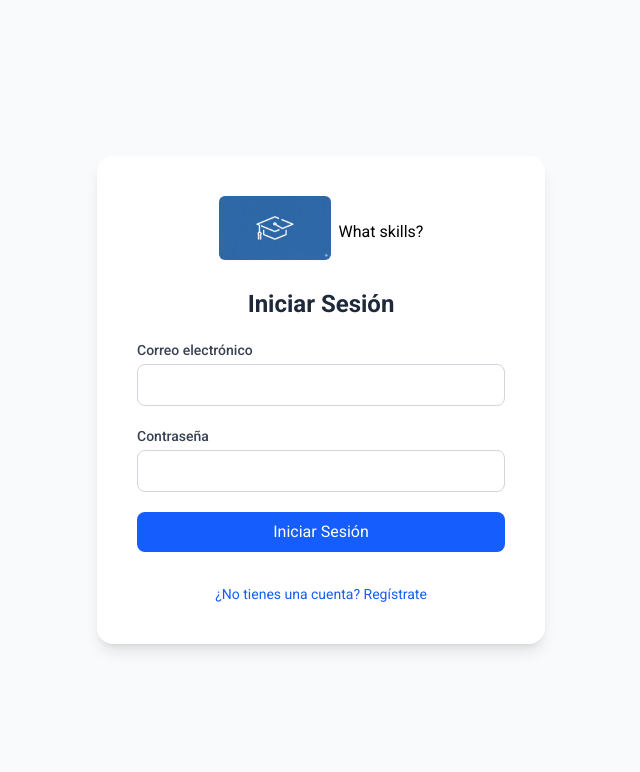
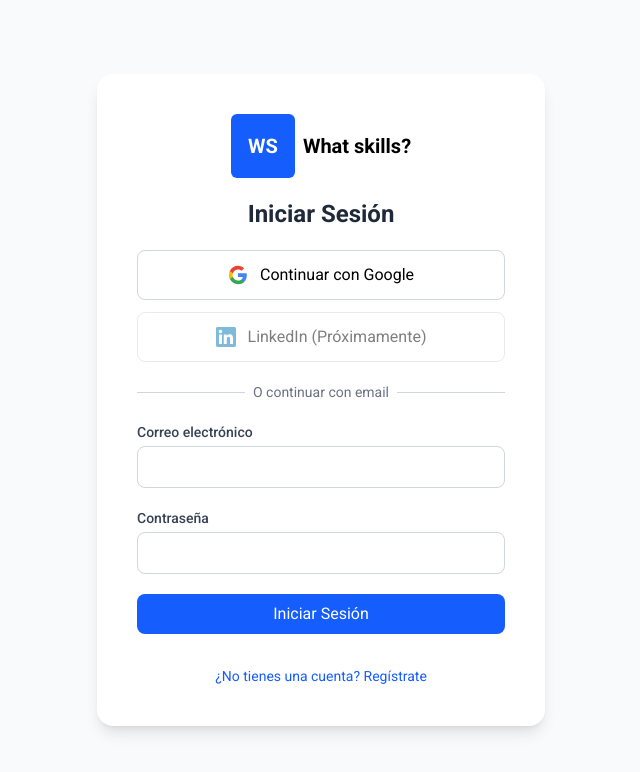
Before and after one commit to diegoam11/what-skills-frontend, a React (Vite) app: page /login in a window 1280 px wide. Shown: the top 772 px of the page, without its empty margins (319-959 px from the left). Built offline with nearby package versions, Linux system fonts and the light colour scheme.

Commit message:
login update

```diff
--- a/src/App.tsx
+++ b/src/App.tsx
@@ -1,12 +1,42 @@
-import { BrowserRouter } from "react-router-dom";
-import { AppRouter } from "./router";
+import { useState, useEffect } from 'react';
+import { BrowserRouter as Router, Routes, Route, Navigate } from 'react-router-dom';
+import { DashboardView } from './pages/dashboard/DashboardView';
+import { LoginView } from './pages/login/LoginView';
 
 function App() {
-  return (
-    <BrowserRouter>
-      <AppRouter></AppRouter>
-    </BrowserRouter>
-  );
+    const [isAuthenticated, setIsAuthenticated] = useState(false);
+    const [loading, setLoading] = useState(true);
+
+    useEffect(() => {
+        // Verificar si hay sesión activa
+        const token = localStorage.getItem('userToken');
+        setIsAuthenticated(!!token);
+        setLoading(false);
+    }, []);
+
+    if (loading) {
+        return (
+            <div className="min-h-screen flex items-center justify-center">
+                <div className="text-lg">Cargando...</div>
+            </div>
+        );
+    }
+
+    return (
+        <Router>
+            <Routes>
+                <Route
+                    path="/"
+                    element={isAuthenticated ? <Navigate to="/dashboard" /> : <LoginView />}
+                />
+                <Route path="/login" element={<LoginView />} />
+                <Route
+                    path="/dashboard"
+                    element={isAuthenticated ? <DashboardView /> : <Navigate to="/login" />}
+                />
+            </Routes>
+        </Router>
+    );
 }
 
 export default App;
--- a/src/pages/dashboard/DashboardView.tsx
+++ b/src/pages/dashboard/DashboardView.tsx
@@ -1,7 +1,31 @@
+import React from 'react';
+
 export const DashboardView = () => {
-  return (
-    <div>
-      <h1>dashboard</h1>
-    </div>
-  );
+    return (
+        <div className="min-h-screen bg-gray-50 p-8">
+            <div className="max-w-4xl mx-auto">
+                <header className="mb-8">
+                    <h1 className="text-3xl font-bold text-gray-900">Dashboard</h1>
+                    <p className="text-gray-600 mt-2">Gestión de perfiles profesionales</p>
+                </header>
+
+                <div className="grid grid-cols-1 md:grid-cols-2 lg:grid-cols-3 gap-6">
+                    <div className="bg-white p-6 rounded-lg shadow-md">
+                        <h2 className="text-xl font-semibold mb-4">Mi Perfil</h2>
+                        <p className="text-gray-600">Gestiona tu información profesional</p>
+                    </div>
+
+                    <div className="bg-white p-6 rounded-lg shadow-md">
+                        <h2 className="text-xl font-semibold mb-4">Habilidades</h2>
+                        <p className="text-gray-600">Administra tus skills técnicos</p>
+                    </div>
+
+                    <div className="bg-white p-6 rounded-lg shadow-md">
+                        <h2 className="text-xl font-semibold mb-4">Proyectos</h2>
+                        <p className="text-gray-600">Muestra tu portafolio</p>
+                    </div>
+                </div>
+            </div>
+        </div>
+    );
 };
--- a/src/pages/login/LoginView.tsx
+++ b/src/pages/login/LoginView.tsx
@@ -1,9 +1,25 @@
-import { useLoginLogic } from "./LoginLogic";
-import logo from "../../assets/logo.png";
+import React, { useState } from 'react';
 
 export const LoginView: React.FC = () => {
-  const { email, setEmail, password, setPassword, handleSubmit } =
-    useLoginLogic();
+    const [email, setEmail] = useState('');
+    const [password, setPassword] = useState('');
+
+    const handleSubmit = (e: React.FormEvent) => {
+        e.preventDefault();
+        console.log('Login:', { email, password });
+        // Simulación de login exitoso - redirigir al dashboard
+        window.location.href = '/dashboard';
+    };
+
+    const handleGoogleLogin = () => {
+        console.log('Google login clicked');
+        // Por ahora solo simular login exitoso
+        window.location.href = '/dashboard';
+    };
+
+    const handleLinkedInLogin = () => {
+        console.log('LinkedIn login clicked');
+    };
 
     return (
         <div className="flex items-center justify-center min-h-screen bg-gray-50 px-4">
@@ -13,17 +29,56 @@
             >
                 {/* Logo */}
                 <div className="flex justify-center items-center">
-          <img
-            src={logo}
-            alt="What Skills Logo"
-            className="h-16 w-auto mb-2 rounded-md"
-          />
-          <h1 className="ml-2">What skills?</h1>
+                    <div className="h-16 w-16 bg-blue-600 rounded-md flex items-center justify-center">
+                        <span className="text-white font-bold text-xl">WS</span>
+                    </div>
+                    <h1 className="ml-2 text-xl font-bold">What skills?</h1>
                 </div>
 
                 <h1 className="text-2xl font-bold text-center text-gray-800">
                     Iniciar Sesión
                 </h1>
+
+                {/* OAuth Buttons */}
+                <div className="space-y-3">
+                    <button
+                        type="button"
+                        onClick={handleGoogleLogin}
+                        className="w-full flex items-center justify-center p-3 border border-gray-300 rounded-lg hover:bg-gray-50 transition-colors"
+                    >
+                        <svg className="w-5 h-5 mr-3" viewBox="0 0 24 24">
+                            <path fill="#4285F4" d="M22.56 12.25c0-.78-.07-1.53-.2-2.25H12v4.26h5.92c-.26 1.37-1.04 2.53-2.21 3.31v2.77h3.57c2.08-1.92 3.28-4.74 3.28-8.09z" />
+                            <path fill="#34A853" d="M12 23c2.97 0 5.46-.98 7.28-2.66l-3.57-2.77c-.98.66-2.23 1.06-3.71 1.06-2.86 0-5.29-1.93-6.16-4.53H2.18v2.84C3.99 20.53 7.7 23 12 23z" />
+                            <path fill="#FBBC05" d="M5.84 14.09c-.22-.66-.35-1.36-.35-2.09s.13-1.43.35-2.09V7.07H2.18C1.43 8.55 1 10.22 1 12s.43 3.45 1.18 4.93l2.85-2.22.81-.62z" />
+                            <path fill="#EA4335" d="M12 5.38c1.62 0 3.06.56 4.21 1.64l3.15-3.15C17.45 2.09 14.97 1 12 1 7.7 1 3.99 3.47 2.18 7.07l3.66 2.84c.87-2.6 3.3-4.53 6.16-4.53z" />
+                        </svg>
+                        Continuar con Google
+                    </button>
+
+                    <button
+                        type="button"
+                        onClick={handleLinkedInLogin}
+                        className="w-full flex items-center justify-center p-3 border border-gray-300 rounded-lg hover:bg-gray-50 transition-colors opacity-50 cursor-not-allowed"
+                        disabled
+                    >
+                        <svg className="w-5 h-5 mr-3 fill-[#0077B5]" viewBox="0 0 24 24">
+                            <path d="M20.447 20.452h-3.554v-5.569c0-1.328-.027-3.037-1.852-3.037-1.853 0-2.136 1.445-2.136 2.939v5.667H9.351V9h3.414v1.561h.046c.477-.9 1.637-1.85 3.37-1.85 3.601 0 4.267 2.37 4.267 5.455v6.286zM5.337 7.433c-1.144 0-2.063-.926-2.063-2.065 0-1.138.92-2.063 2.063-2.063 1.14 0 2.064.925 2.064 2.063 0 1.139-.925 2.065-2.064 2.065zm1.782 13.019H3.555V9h3.564v11.452zM22.225 0H1.771C.792 0 0 .774 0 1.729v20.542C0 23.227.792 24 1.771 24h20.451C23.2 24 24 23.227 24 22.271V1.729C24 .774 23.2 0 22.222 0h.003z" />
+                        </svg>
+                        LinkedIn (Próximamente)
+                    </button>
+                </div>
+
+                {/* Divider */}
+                <div className="relative">
+                    <div className="absolute inset-0 flex items-center">
+                        <div className="w-full border-t border-gray-300" />
+                    </div>
+                    <div className="relative flex justify-center text-sm">
+            <span className="px-2 bg-white text-gray-500">
+              O continuar con email
+            </span>
+                    </div>
+                </div>
 
                 {/* Email */}
                 <div>
--- /dev/null
+++ b/src/services/authService.ts
@@ -0,0 +1,103 @@
+import { initializeApp } from 'firebase/app';
+import {
+    getAuth,
+    signInWithPopup,
+    GoogleAuthProvider,
+    signInWithEmailAndPassword,
+    createUserWithEmailAndPassword,
+    signOut,
+    onAuthStateChanged,
+    User as FirebaseUser
+} from 'firebase/auth';
+
+const firebaseConfig = {
+    apiKey: "AIzaSyDvQSuybE7XPSgZJsAr4jlAorhfIfbYLtU",
+    authDomain: "whatskills-database.firebaseapp.com",
+    projectId: "whatskills-database",
+    storageBucket: "whatskills-database.firebasestorage.app",
+    messagingSenderId: "851279343659",
+    appId: "1:851279343659:web:11574f5152f8e93eec3fda"
+};
+
+const app = initializeApp(firebaseConfig);
+export const auth = getAuth(app);
+
+export interface User {
+    uid: string;
+    email: string | null;
+    displayName: string | null;
+    photoURL: string | null;
+}
+
+class AuthService {
+    private googleProvider: GoogleAuthProvider;
+
+    constructor() {
+        this.googleProvider = new GoogleAuthProvider();
+    }
+
+    async signInWithGoogle(): Promise<User> {
+        try {
+            const result = await signInWithPopup(auth, this.googleProvider);
+            return this.formatUser(result.user);
+        } catch (error) {
+            console.error('Error en login con Google:', error);
+            throw error;
+        }
+    }
+
+    async signInWithEmail(email: string, password: string): Promise<User> {
+        try {
+            const result = await signInWithEmailAndPassword(auth, email, password);
+            return this.formatUser(result.user);
+        } catch (error) {
+            console.error('Error en login con email:', error);
+            throw error;
+        }
+    }
+
+    async signUpWithEmail(email: string, password: string): Promise<User> {
+        try {
+            const result = await createUserWithEmailAndPassword(auth, email, password);
+            return this.formatUser(result.user);
+        } catch (error) {
+            console.error('Error en registro con email:', error);
+            throw error;
+        }
+    }
+
+    async signOut(): Promise<void> {
+        try {
+            await signOut(auth);
+        } catch (error) {
+            console.error('Error al cerrar sesión:', error);
+            throw error;
+        }
+    }
+
+    onAuthStateChanged(callback: (user: User | null) => void) {
+        return onAuthStateChanged(auth, (firebaseUser) => {
+            if (firebaseUser) {
+                callback(this.formatUser(firebaseUser));
+            } else {
+                callback(null);
+            }
+        });
+    }
+
+    getCurrentUser(): User | null {
+        const firebaseUser = auth.currentUser;
+        return firebaseUser ? this.formatUser(firebaseUser) : null;
+    }
+
+    private formatUser(firebaseUser: FirebaseUser): User {
+        return {
+            uid: firebaseUser.uid,
+            email: firebaseUser.email,
+            displayName: firebaseUser.displayName,
+            photoURL: firebaseUser.photoURL,
+        };
+    }
+}
+
+export const authService = new AuthService();
```
Also changed, not shown: package.json (+11 -0 lines), 1 other file (tests, documents, lock files or other folders). Lines whose indentation alone changed are shown as unchanged.
